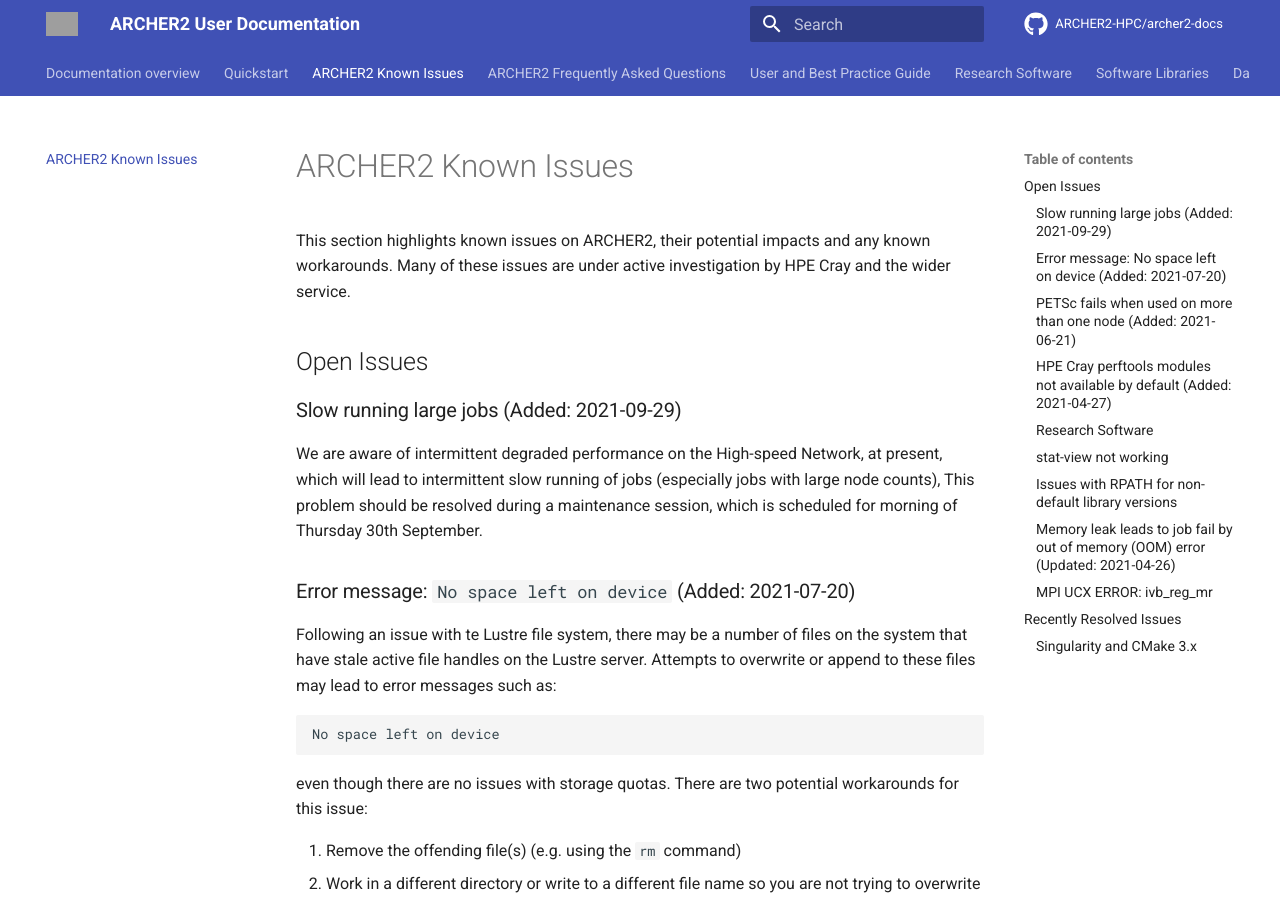
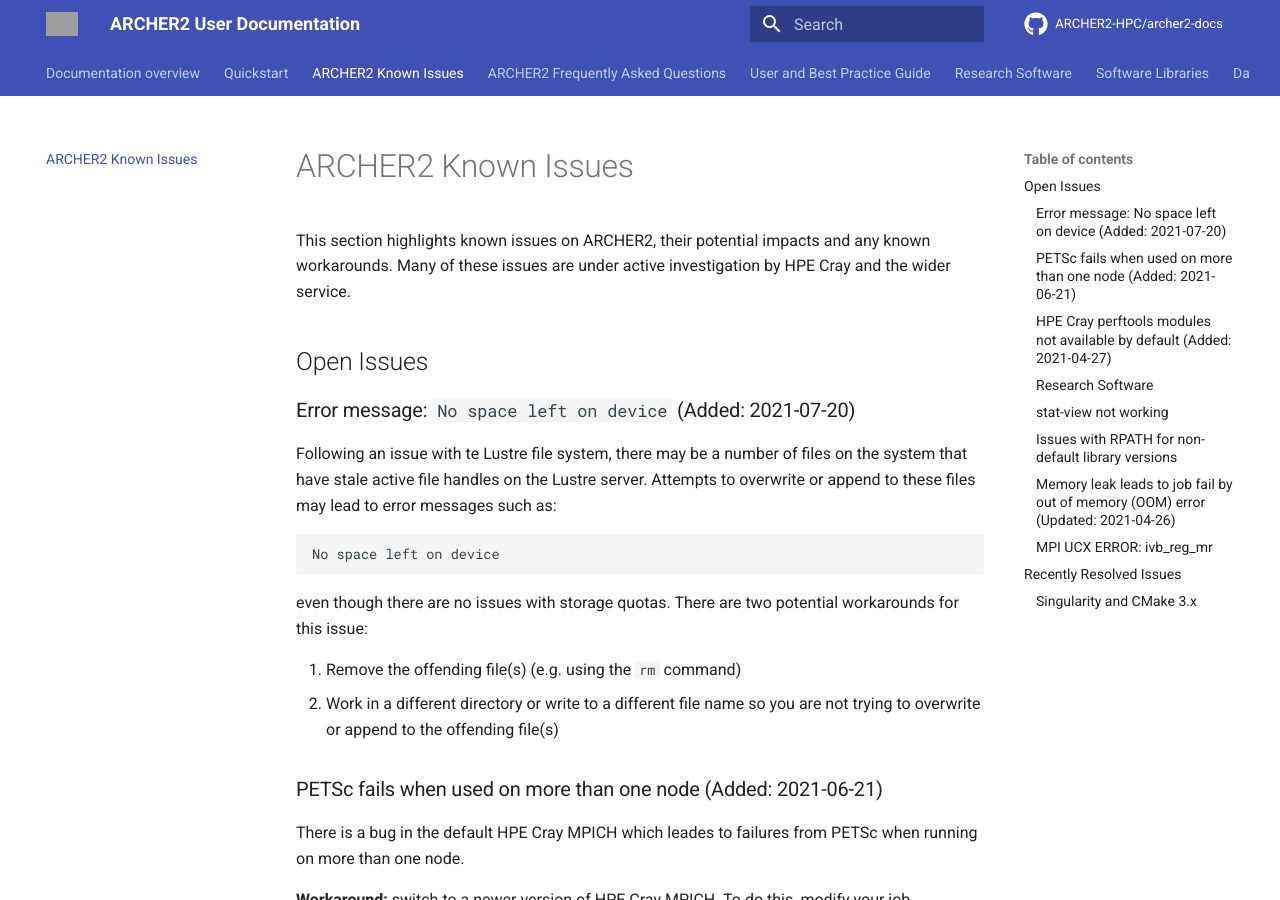
Before and after one commit to ARCHER2-HPC/archer2-docs, an MkDocs documentation site: the page built from docs/known-issues/index.md, in a window 1280 px wide and 900 px high. Built offline with MkDocs 1.6.1 and Material for MkDocs 9.7.7, drawn with Linux system fonts in a browser that asks for light colours; comment, search, counter and statistics services are not loaded; grey boxes are pictures that could not be loaded.

Commit message:
Remove slow running large jobs issue

```diff
--- a/docs/known-issues/index.md
+++ b/docs/known-issues/index.md
@@ -6,9 +6,6 @@
 
 ## Open Issues
 
-### Slow running large jobs (Added: 2021-09-29)
-
-We are aware of intermittent degraded performance on the High-speed Network, at present, which will lead to intermittent slow running of jobs (especially jobs with large node counts), This problem should be resolved during a maintenance session, which is scheduled for morning of Thursday 30th September.
 
 ### Error message: `No space left on device` (Added: 2021-07-20)
 
```
